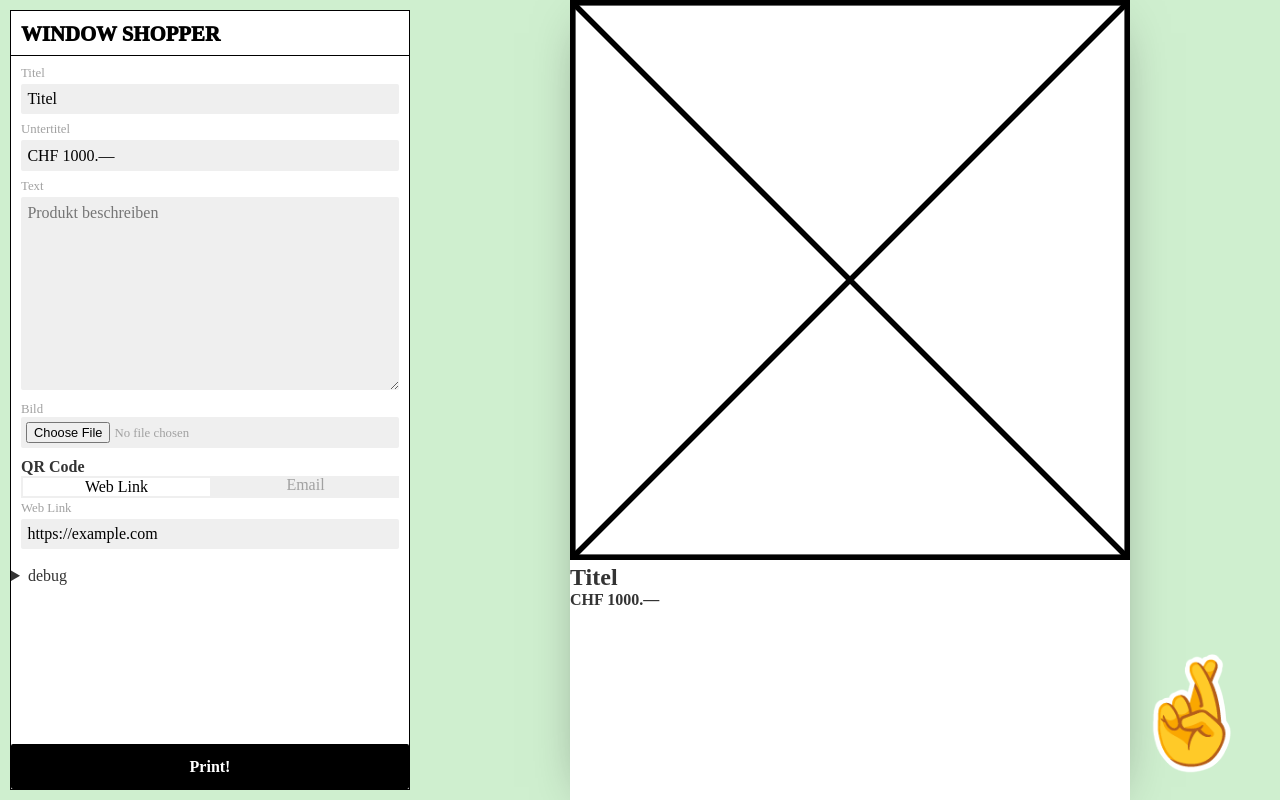
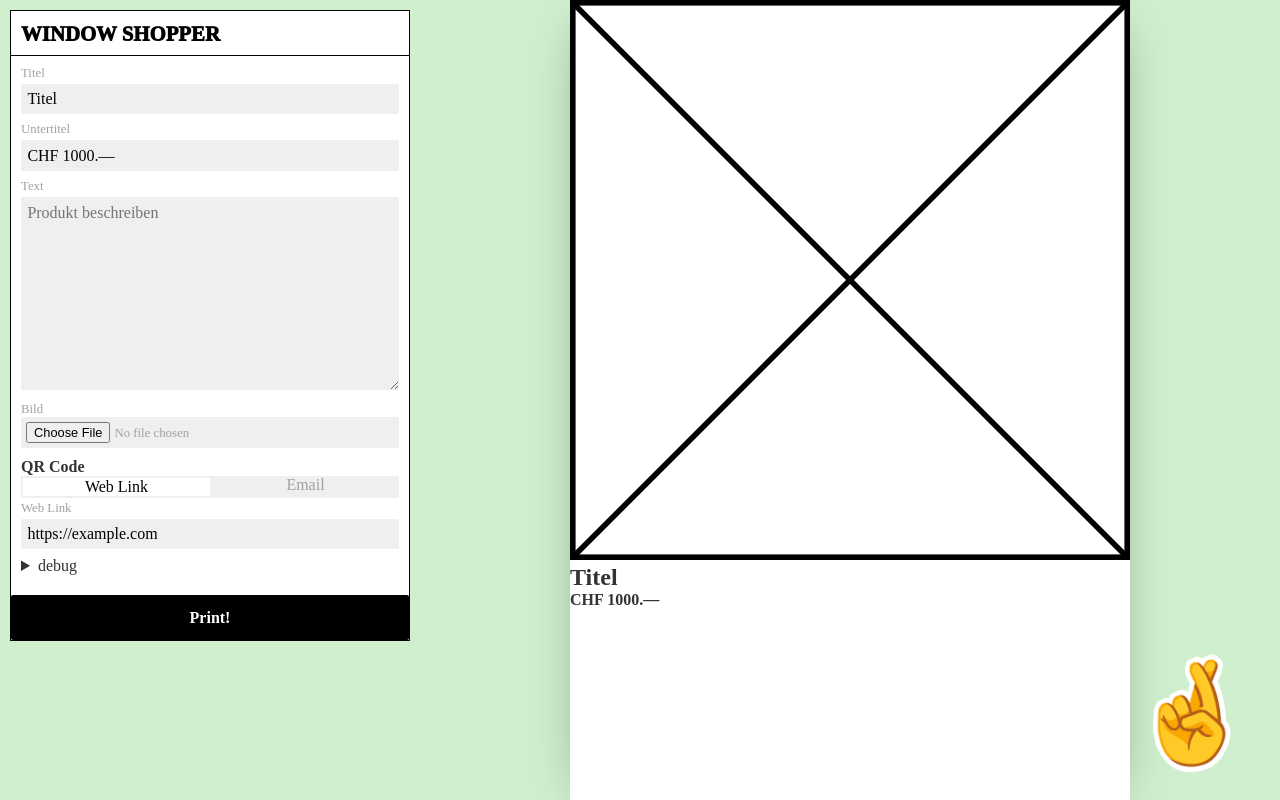
Before and after one commit to shrijo/window-shopper, a Svelte app: page / in a window 1280 px wide. Built offline with nearby package versions, Linux system fonts and the light colour scheme; a web font is replaced by a local one.

Commit message:
add more styles

```diff
--- a/public/global.css
+++ b/public/global.css
@@ -55,6 +55,7 @@ textarea {
   box-sizing: border-box;
   border: 1px solid #ccc;
   border-radius: 2px;
+  resize: vertical;
 }
 
 input:disabled {
--- a/src/App.svelte
+++ b/src/App.svelte
@@ -27,14 +27,13 @@
 			<LabeledTextarea label="Text" placeholder="Produkt beschreiben" bind:value={$text} />
 			<ImageUpload bind:value={image}/>
 			<QRCodeSection />
+			<Debug vars={{
+	      link: $link,
+	      subtitle: $subtitle,
+	      title: $title
+	    }} />
 			<button on:click={onPrint} type="button" class="print-button">Print!</button>
 		</form>
-
-		<Debug vars={{
-      link: $link,
-      subtitle: $subtitle,
-      title: $title
-    }} />
 
 	</div>
 	<div id="preview">
@@ -63,8 +62,8 @@
 		padding: 0;
 		display: flex;
 		margin: 0 auto;
-
 		box-sizing: border-box;
+		align-items: flex-start;
 	}
 
 	:global(label){
@@ -81,7 +80,7 @@
 	}
 	form{
 		border-top: 1px solid #000000;
-		padding: 10px;
+		padding: 10px 10px 0 10px;
 	}
 
 	#editor {
@@ -95,18 +94,19 @@
 		flex-shrink: 0;
 		position: sticky;
 		top: 0;
+		overflow: scroll;
+		max-height: calc(100vh - 20px);
 	}
 
 	.print-button{
-		position: absolute;
-		bottom: 0;
-		left: 0;
-		width: 100%;
+		width: calc(100% + 20px);
+		margin: 0 -10px;
 		background-color: #000000;
 		border: none;
 		color: #ffffff;
 		font-weight: 600;
 		line-height: 2em;
+		margin-top: 20px;
 	}
 
 	#preview {
```
